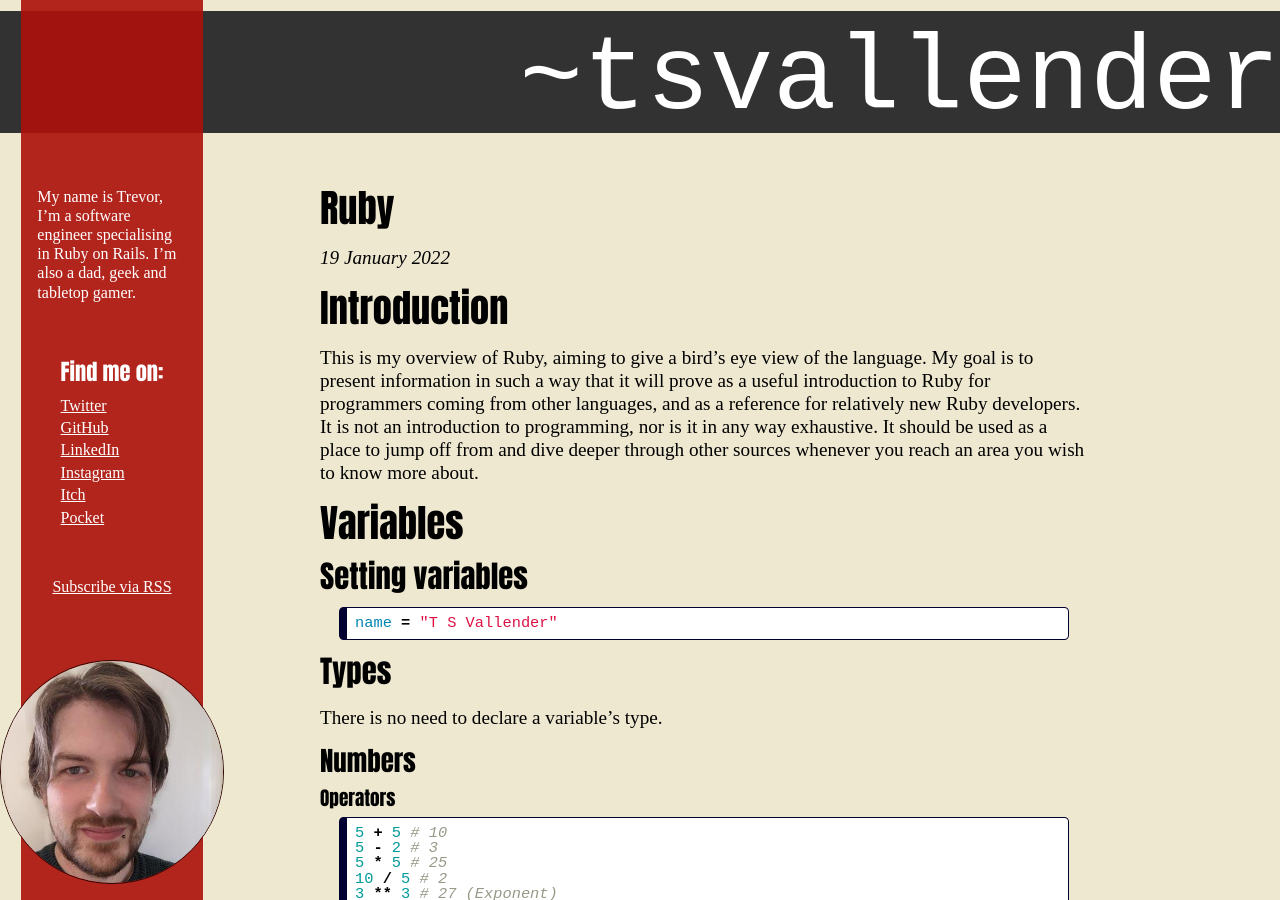
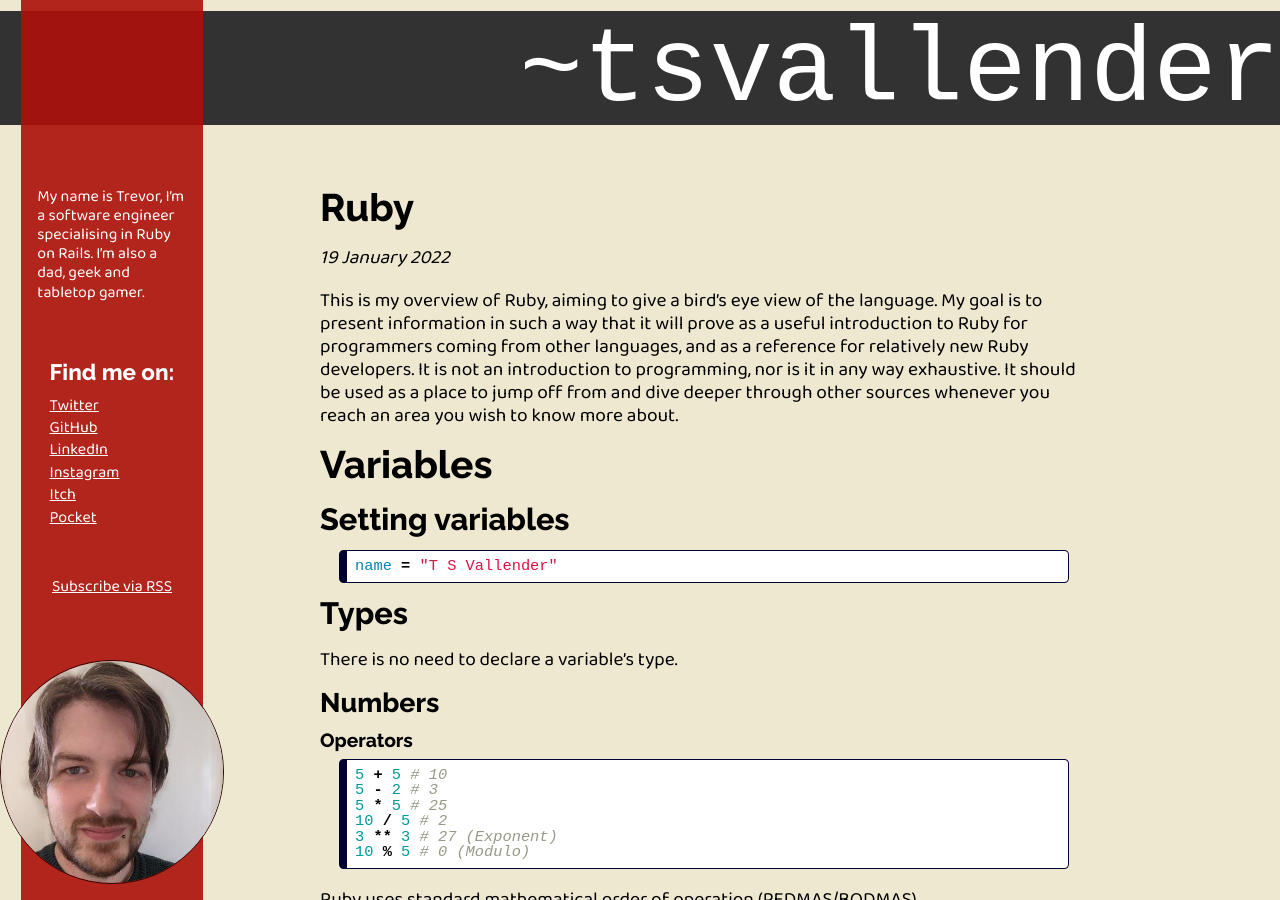
Before and after one commit to tsvallender-zz/tsvallender.github.io, a Jekyll site: the page built from _articles/ruby.md, in a window 1280 px wide and 900 px high. Built offline with Jekyll 4.4.1, drawn with Linux system fonts in a browser that asks for light colours; some web fonts are replaced.

Commit message:
Fixing webfont links on Pages

```diff
--- a/_articles/ruby.md
+++ b/_articles/ruby.md
@@ -6,8 +6,6 @@
 author: T S Vallender
 date: 2022-01-19
 ---
-
-## Introduction
 
 This is my overview of Ruby, aiming to give a bird’s eye view of the
 language. My goal is to present information in such a way that it will
@@ -83,7 +81,8 @@
 name.reverse # "rednellaV S T"
 
 poem = "And the Raven, never flitting, still is sitting, still is sitting"
-poem.sub "sitting", "standing" # "And the Raven, never flitting, still is standing, still is sitting
+poem.sub "sitting", "standing"
+# "And the Raven, never flitting, still is standing, still is sitting
 poem.gsub "sitting", "standing" # "And the Raven, never flitting, still is standing, still is standing
 # Note these do not change the original value - you need sub! and gsub! for that.
 
--- a/assets/css/styles.css
+++ b/assets/css/styles.css
@@ -1,6 +1,6 @@
 @font-face {
   font-family: 'Baloo2';
-  src: url("../tsvallender.github.io/assets/fonts/Baloo2-VF.ttf");
+  src: url("/assets/fonts/Baloo2-VF.ttf");
   font-weight: 50 950;
   font-stretch: 75% 125%;
   font-style: normal;
@@ -8,7 +8,7 @@
 
 @font-face {
   font-family: 'Inconsolata';
-  src: url("../tsvallender.github.io/assets/fonts/Inconsolata-VF.ttf");
+  src: url("assets/fonts/Inconsolata-VF.ttf");
   font-weight: 50 950;
   font-stretch: 75% 125%;
   font-style: normal;
@@ -16,7 +16,7 @@
 
 @font-face {
   font-family: 'Raleway';
-  src: url("../tsvallender.github.io/assets/fonts/Raleway-VF.woff2") format('woff2-variations');
+  src: url("/assets/fonts/Raleway-VF.woff2") format('woff2-variations');
   font-weight: 125 950;
   font-stretch: 75% 125%;
   font-style: normal;
```
